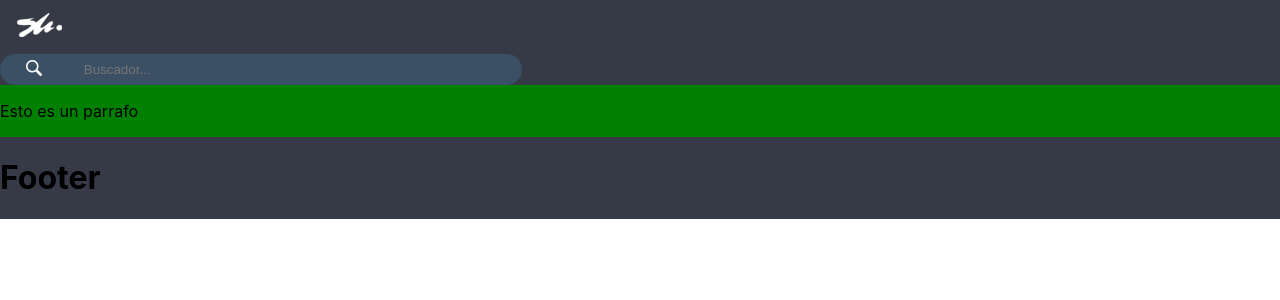
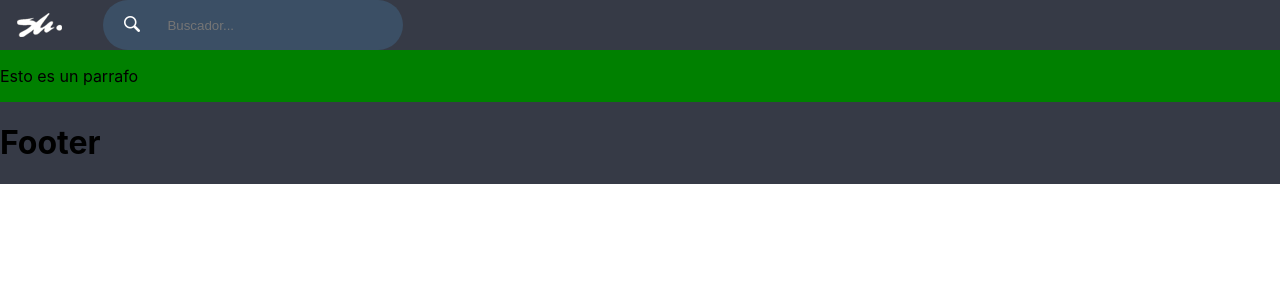
Before and after one commit to OscarEstudioSKR/projects_manager, a React (Create React App) app: page / in a window 1280 px wide. Shown: the top 300 px of the page. Built offline with nearby package versions, Linux system fonts and the light colour scheme.

Commit message:
buscador principal ubicado

```diff
--- a/src/Nav.css
+++ b/src/Nav.css
@@ -2,6 +2,7 @@
 
 .Nav{
     background:var(--color1);
+    display: flex;
 
 }
 .Nav img{
--- a/src/elements/css/Buscador.css
+++ b/src/elements/css/Buscador.css
@@ -1,8 +1,9 @@
 .Buscador{
     background: var(--color2);
     width: 40%;
+    max-width: 300px;
     border-radius: 25px;
-    padding: 5px;
+    margin-left: 3%;
     display: flex;
     align-items: center;
 
```
